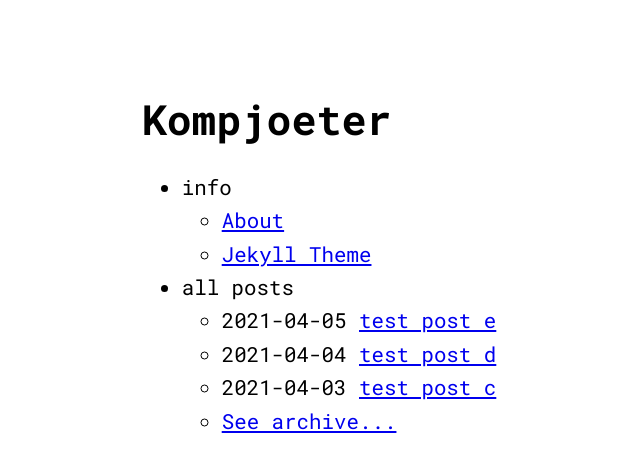
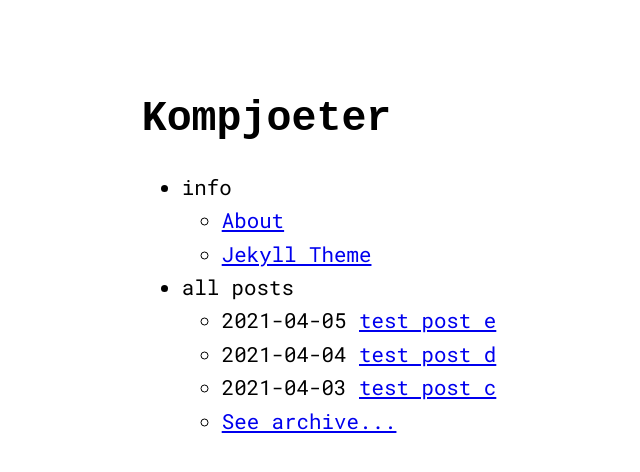
Before and after one commit to Kompjoeter/archived-blog, a Jekyll site: the page built from index.md, in a window 1280 px wide. Shown: the top 472 px of the page, without its empty margins (321-961 px from the left). Built offline with Jekyll 4.4.1, drawn with Linux system fonts in a browser that asks for light colours.

Commit message:
Updated fonts

```diff
--- a/_sass/no-style-please.scss
+++ b/_sass/no-style-please.scss
@@ -34,7 +34,8 @@ body {
 
 .post-meta { text-align: right; }
 
-h2, h3, h4, h5, h6 { margin-top: 3rem; }
+h2, h3, h4, h5, h6 { margin-top: 3rem; font-family: monospace; }
+h1 {font-family: monospace;}
 
 hr { margin: 2rem 0; }
 
```
